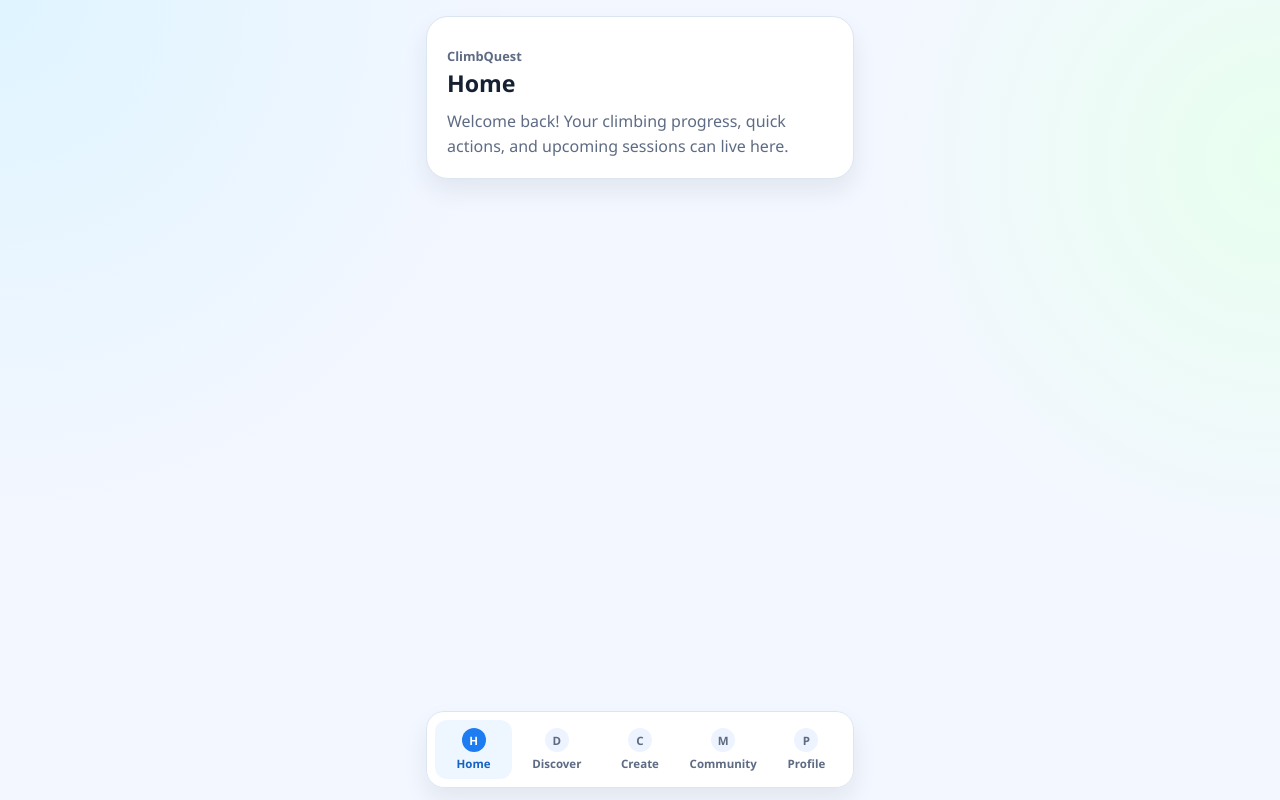
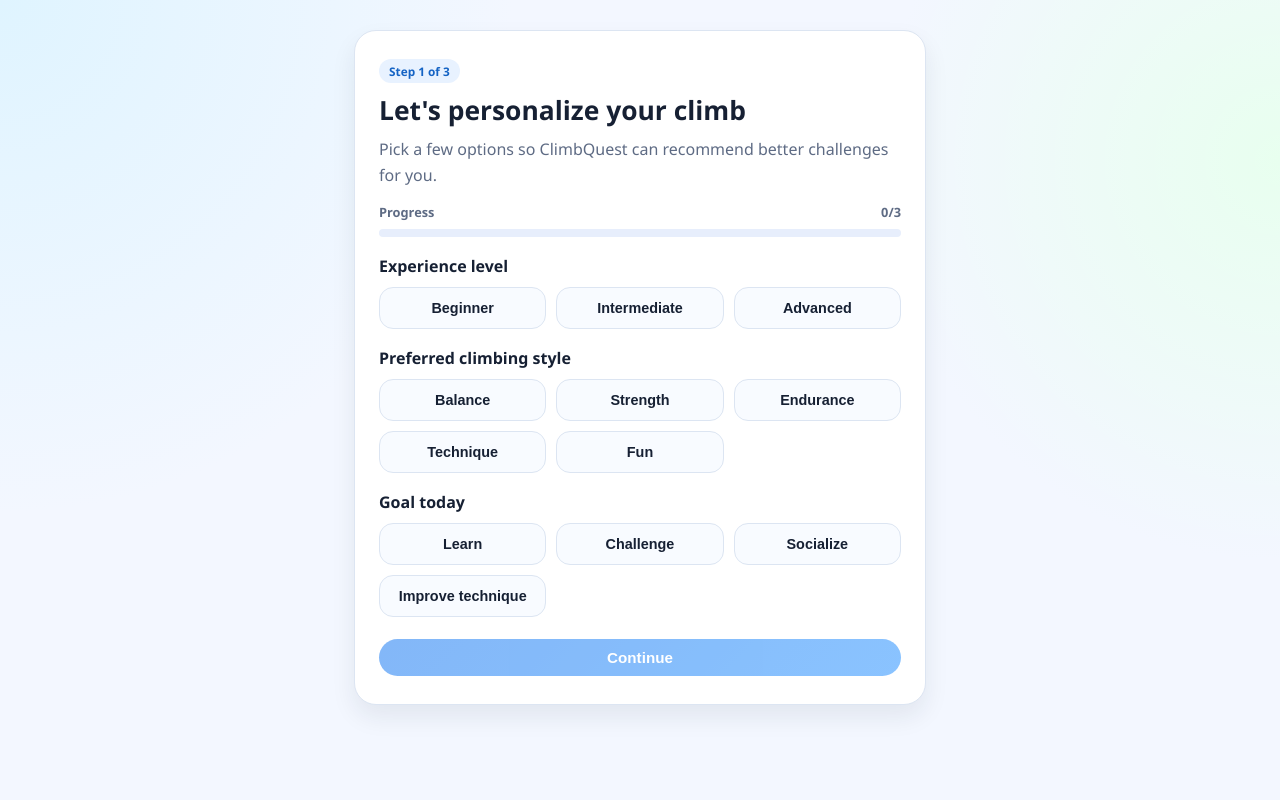
Before and after one commit to XYMMM000/CPT208-coursework, a React (Vite) app in the folder demo/: page /onboarding in a window 1280 px wide. Before the commit this address led to /home. Built offline with nearby package versions, Linux system fonts and the light colour scheme.

Commit message:
create web app

```diff
--- a/demo/src/App.jsx
+++ b/demo/src/App.jsx
@@ -4,16 +4,19 @@ import CommunityPage from "./pages/CommunityPage";
 import CreatePage from "./pages/CreatePage";
 import DiscoverPage from "./pages/DiscoverPage";
 import HomePage from "./pages/HomePage";
+import LandingPage from "./pages/LandingPage";
+import OnboardingPage from "./pages/OnboardingPage";
 import ProfilePage from "./pages/ProfilePage";
 
 export default function App() {
   return (
     <Routes>
-      {/* Shared app layout for all main pages */}
+      {/* Public pages without bottom tab navigation */}
+      <Route path="/" element={<LandingPage />} />
+      <Route path="/onboarding" element={<OnboardingPage />} />
+
+      {/* Shared app layout for 5 main tab pages */}
       <Route element={<MobileAppLayout />}>
-        {/* Default route: open Home tab first */}
-        <Route index element={<Navigate to="/home" replace />} />
-        <Route path="/" element={<Navigate to="/home" replace />} />
         <Route path="/home" element={<HomePage />} />
         <Route path="/discover" element={<DiscoverPage />} />
         <Route path="/create" element={<CreatePage />} />
@@ -21,8 +24,8 @@ export default function App() {
         <Route path="/profile" element={<ProfilePage />} />
       </Route>
 
-      {/* Any unknown URL redirects to Home */}
-      <Route path="*" element={<Navigate to="/home" replace />} />
+      {/* Any unknown URL redirects back to landing */}
+      <Route path="*" element={<Navigate to="/" replace />} />
     </Routes>
   );
 }
--- a/demo/src/pages/LandingPage.jsx
+++ b/demo/src/pages/LandingPage.jsx
@@ -38,7 +38,7 @@ export default function LandingPage() {
         </p>
 
         {/* Primary call-to-action */}
-        <Link className="cq-primary-btn" to="/home">
+        <Link className="cq-primary-btn" to="/onboarding">
           Start Your Climb
         </Link>
       </section>
--- /dev/null
+++ b/demo/src/pages/OnboardingPage.jsx
@@ -0,0 +1,128 @@
+import { useMemo, useState } from "react";
+import { useNavigate } from "react-router-dom";
+
+const experienceOptions = ["Beginner", "Intermediate", "Advanced"];
+const styleOptions = ["Balance", "Strength", "Endurance", "Technique", "Fun"];
+const goalOptions = ["Learn", "Challenge", "Socialize", "Improve technique"];
+
+function OptionGroup({ title, options, selectedValue, onSelect }) {
+  return (
+    <section className="cq-onboarding-group" aria-label={title}>
+      <h2>{title}</h2>
+
+      <div className="cq-option-grid">
+        {options.map((option) => {
+          const isSelected = selectedValue === option;
+
+          return (
+            <button
+              key={option}
+              type="button"
+              className={`cq-option-card ${isSelected ? "cq-option-card-selected" : ""}`}
+              onClick={() => onSelect(option)}
+              aria-pressed={isSelected}
+            >
+              {option}
+            </button>
+          );
+        })}
+      </div>
+    </section>
+  );
+}
+
+export default function OnboardingPage() {
+  const navigate = useNavigate();
+
+  // We keep all selections in one state object so beginners can see the full form state clearly.
+  const [selections, setSelections] = useState({
+    level: "",
+    style: "",
+    goal: ""
+  });
+
+  // Progress is based on how many onboarding sections are completed.
+  const progress = useMemo(() => {
+    const completed = Object.values(selections).filter(Boolean).length;
+    return {
+      completed,
+      total: 3,
+      percent: (completed / 3) * 100
+    };
+  }, [selections]);
+
+  const isFormComplete = progress.completed === progress.total;
+
+  function updateSelection(field, value) {
+    setSelections((prev) => ({
+      ...prev,
+      [field]: value
+    }));
+  }
+
+  function handleContinue() {
+    if (!isFormComplete) return;
+
+    // In a real app, this is where you could save selections to backend/local storage.
+    console.log("Onboarding selections:", selections);
+    navigate("/home");
+  }
+
+  return (
+    <div className="cq-onboarding-page">
+      <section className="cq-onboarding-card">
+        <p className="cq-eyebrow">Step 1 of 3</p>
+        <h1>Let&apos;s personalize your climb</h1>
+        <p className="cq-subtitle">
+          Pick a few options so ClimbQuest can recommend better challenges for you.
+        </p>
+
+        {/* Progress indicator for onboarding */}
+        <div className="cq-progress-wrapper" aria-label="Onboarding progress">
+          <div className="cq-progress-meta">
+            <span>Progress</span>
+            <span>
+              {progress.completed}/{progress.total}
+            </span>
+          </div>
+          <div className="cq-progress-track">
+            <div
+              className="cq-progress-fill"
+              style={{ width: `${progress.percent}%` }}
+            />
+          </div>
+        </div>
+
+        <OptionGroup
+          title="Experience level"
+          options={experienceOptions}
+          selectedValue={selections.level}
+          onSelect={(value) => updateSelection("level", value)}
+        />
+
+        <OptionGroup
+          title="Preferred climbing style"
+          options={styleOptions}
+          selectedValue={selections.style}
+          onSelect={(value) => updateSelection("style", value)}
+        />
+
+        <OptionGroup
+          title="Goal today"
+          options={goalOptions}
+          selectedValue={selections.goal}
+          onSelect={(value) => updateSelection("goal", value)}
+        />
+
+        <button
+          type="button"
+          className="cq-primary-btn cq-onboarding-continue"
+          onClick={handleContinue}
+          disabled={!isFormComplete}
+        >
+          Continue
+        </button>
+      </section>
+    </div>
+  );
+}
--- a/demo/src/styles/climbquest.css
+++ b/demo/src/styles/climbquest.css
@@ -276,6 +276,103 @@ a {
   color: #fff;
 }
 
+/* Onboarding page */
+.cq-onboarding-page {
+  min-height: 100vh;
+  max-width: 460px;
+  margin: 0 auto;
+  padding: 18px 16px 26px;
+}
+
+.cq-onboarding-card {
+  background: var(--cq-surface);
+  border: 1px solid var(--cq-border);
+  border-radius: var(--cq-radius-lg);
+  box-shadow: var(--cq-shadow);
+  padding: 20px 16px;
+}
+
+.cq-onboarding-card h1 {
+  margin: 12px 0 0;
+  font-size: 1.65rem;
+  line-height: 1.15;
+}
+
+.cq-progress-wrapper {
+  margin-top: 14px;
+}
+
+.cq-progress-meta {
+  display: flex;
+  justify-content: space-between;
+  align-items: center;
+  font-size: 0.8rem;
+  font-weight: 600;
+  color: var(--cq-text-soft);
+}
+
+.cq-progress-track {
+  margin-top: 8px;
+  width: 100%;
+  height: 8px;
+  border-radius: 999px;
+  background: #e7eefc;
+  overflow: hidden;
+}
+
+.cq-progress-fill {
+  height: 100%;
+  border-radius: 999px;
+  background: linear-gradient(135deg, #1d7cf2, #24b4ff);
+  transition: width 220ms ease;
+}
+
+.cq-onboarding-group {
+  margin-top: 18px;
+}
+
+.cq-onboarding-group h2 {
+  margin: 0;
+  font-size: 1rem;
+}
+
+.cq-option-grid {
+  margin-top: 10px;
+  display: grid;
+  grid-template-columns: repeat(2, minmax(0, 1fr));
+  gap: 10px;
+}
+
+.cq-option-card {
+  border: 1px solid var(--cq-border);
+  background: #f8fbff;
+  border-radius: 14px;
+  padding: 12px 10px;
+  text-align: center;
+  font-size: 0.9rem;
+  font-weight: 600;
+  color: var(--cq-text);
+}
+
+.cq-option-card-selected {
+  border-color: #7cb5ff;
+  background: #eaf3ff;
+  color: var(--cq-primary-strong);
+  box-shadow: inset 0 0 0 1px #7cb5ff;
+}
+
+.cq-onboarding-continue {
+  margin-top: 22px;
+  width: 100%;
+  justify-content: center;
+}
+
+.cq-onboarding-continue:disabled {
+  opacity: 0.55;
+  cursor: not-allowed;
+  box-shadow: none;
+}
+
 @media (min-width: 768px) {
   .cq-landing-page {
     max-width: 980px;
@@ -293,4 +390,17 @@ a {
   .cq-feature-grid {
     grid-template-columns: repeat(3, minmax(0, 1fr));
   }
+
+  .cq-onboarding-page {
+    max-width: 620px;
+    padding: 30px 24px;
+  }
+
+  .cq-onboarding-card {
+    padding: 28px 24px;
+  }
+
+  .cq-option-grid {
+    grid-template-columns: repeat(3, minmax(0, 1fr));
+  }
 }
```
